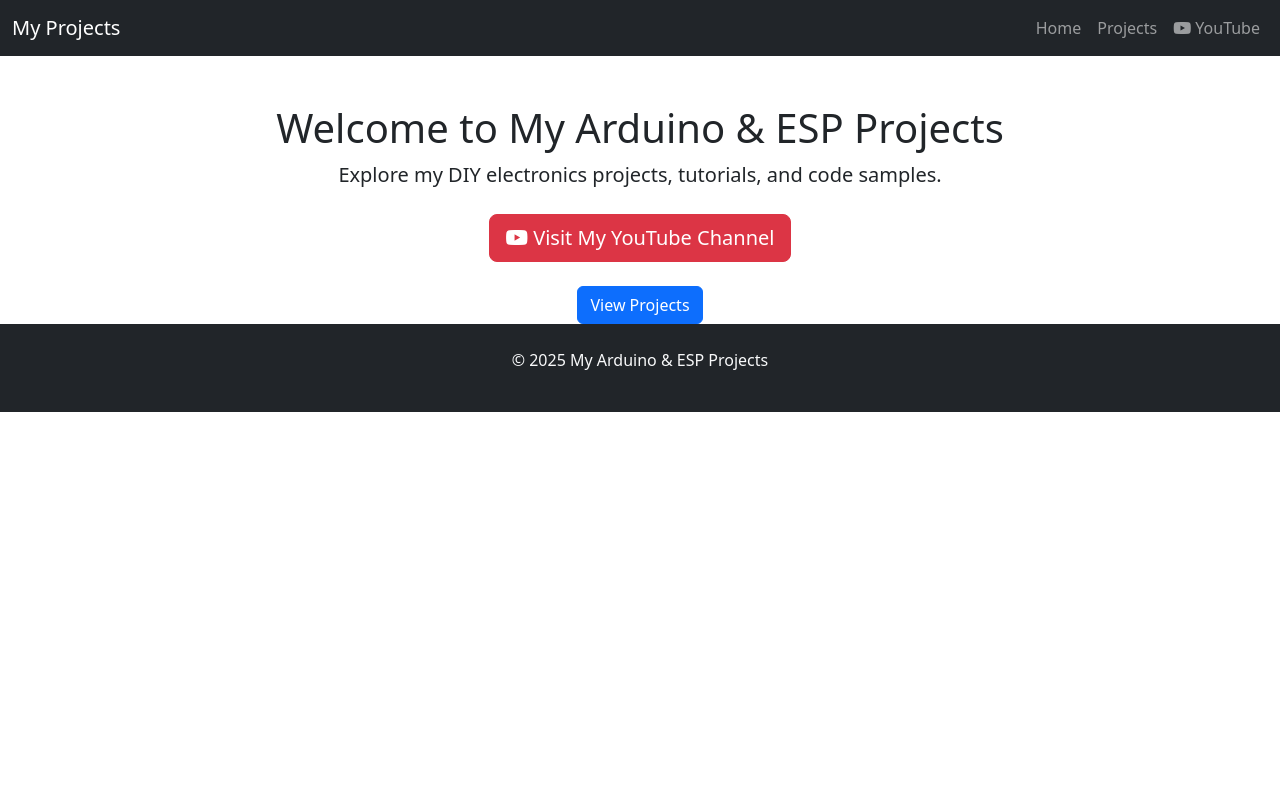
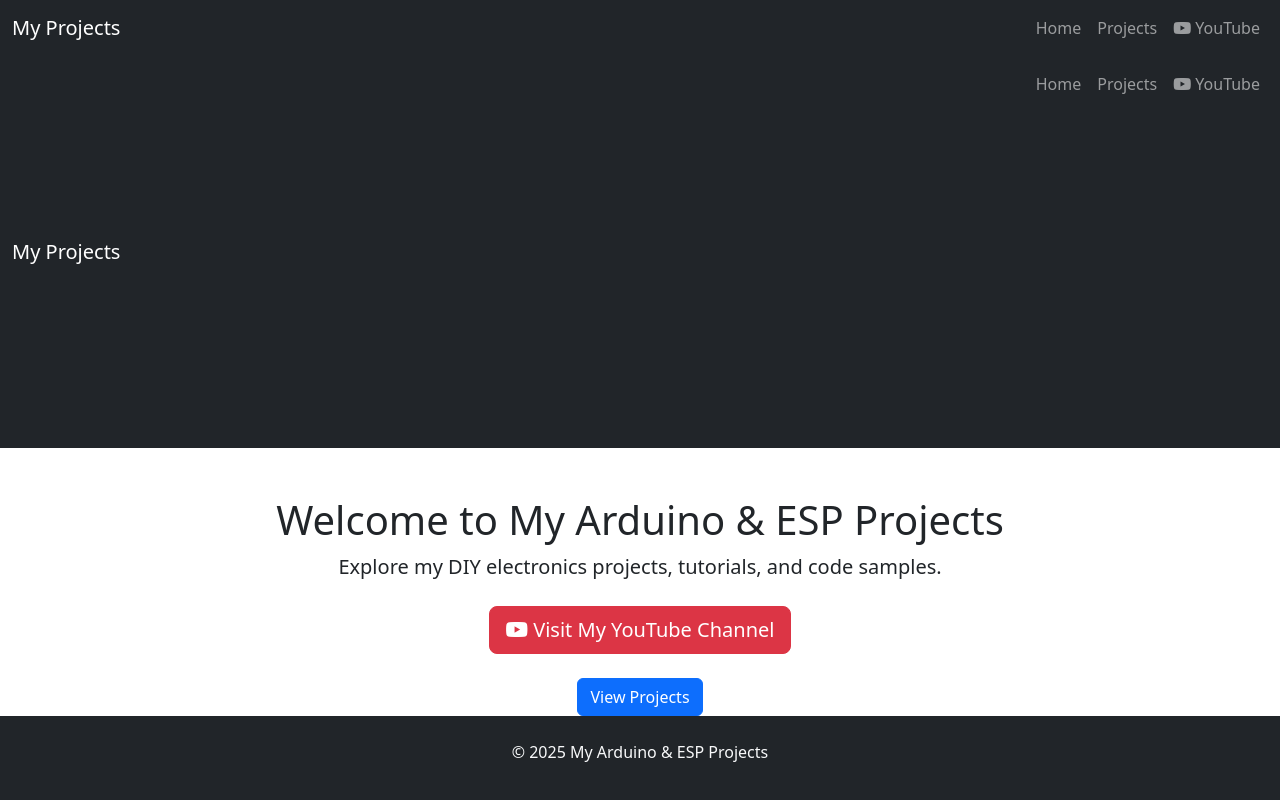
Before and after one commit to RoboticModel/YCS-HARI, a plain HTML site: page index.html in a window 1280 px wide. Drawn offline with nearby package versions, Linux system fonts and the light colour scheme.

Commit message:
Update index.html

```diff
--- a/index.html
+++ b/index.html
@@ -47,7 +47,51 @@
       </div>
     </div>
   </nav>
+<nav class="navbar navbar-expand-lg navbar-dark bg-dark">
+  <div class="container-fluid">
+    <a class="navbar-brand" href="index.html">My Projects</a>
+    <button class="navbar-toggler" type="button" data-bs-toggle="collapse" data-bs-target="#navbarNav">
+      <span class="navbar-toggler-icon"></span>
+    </button>
+    <div class="collapse navbar-collapse" id="navbarNav">
+      <ul class="navbar-nav ms-auto">
+        <li class="nav-item">
+          <a class="nav-link" href="index.html">Home</a>
+        </li>
+        <li class="nav-item">
+          <a class="nav-link" href="projects.html">Projects</a>
+        </li>
+        <li class="nav-item">
+          <a class="nav-link" href="https://www.youtube.com/@YCS-HARI" target="_blank">
+            <i class="fab fa-youtube"></i> YouTube
+              <a class="nav-link" href="" target="_blank">
+             <a class="nav-link" href="" target="_blank">
+             <a class="nav-link" href="" target="_blank">
+            <a class="nav-link" href="" target="_blank">
+             <a class="nav-link" href="" target="_blank">
+             <a class="nav-link" href="" target="_blank">
+            <a class="nav-link" href="" target="_blank">
+             <a class="nav-link" href="" target="_blank">
+             <a class="nav-link" href="" target="_blank">
+            <a class="nav-link" href="" target="_blank">
+             <a class="nav-link" href="" target="_blank">
+             <a class="nav-link" href="" target="_blank">
+            <a class="nav-link" href="" target="_blank">
+             <a class="nav-link" href="" target="_blank">
+             <a class="nav-link" href="" target="_blank">
+            <a class="nav-link" href="" target="_blank">
+             <a class="nav-link" href="" target="_blank">
+             <a class="nav-link" href="" target="_blank">
+            <a class="nav-link" href="" target="_blank">
+             <a class="nav-link" href="" target="_blank">
+             <a class="nav-link" href="" target="_blank">
 
+          </a>
+        </li>
+      </ul>
+    </div>
+  </div>
+</nav>
   <!-- Main Content -->
   <div class="container mt-5 text-center">
     <h1>Welcome to My Arduino & ESP Projects</h1>
```
